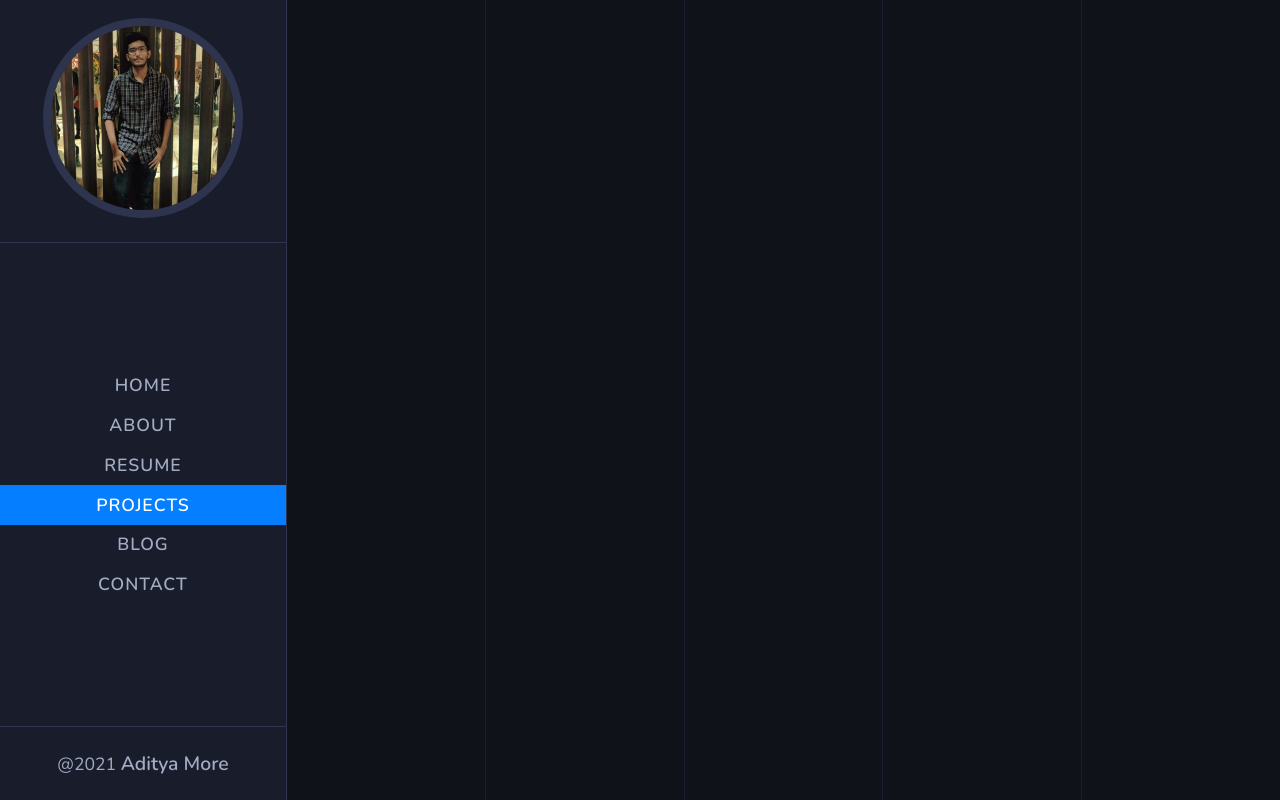
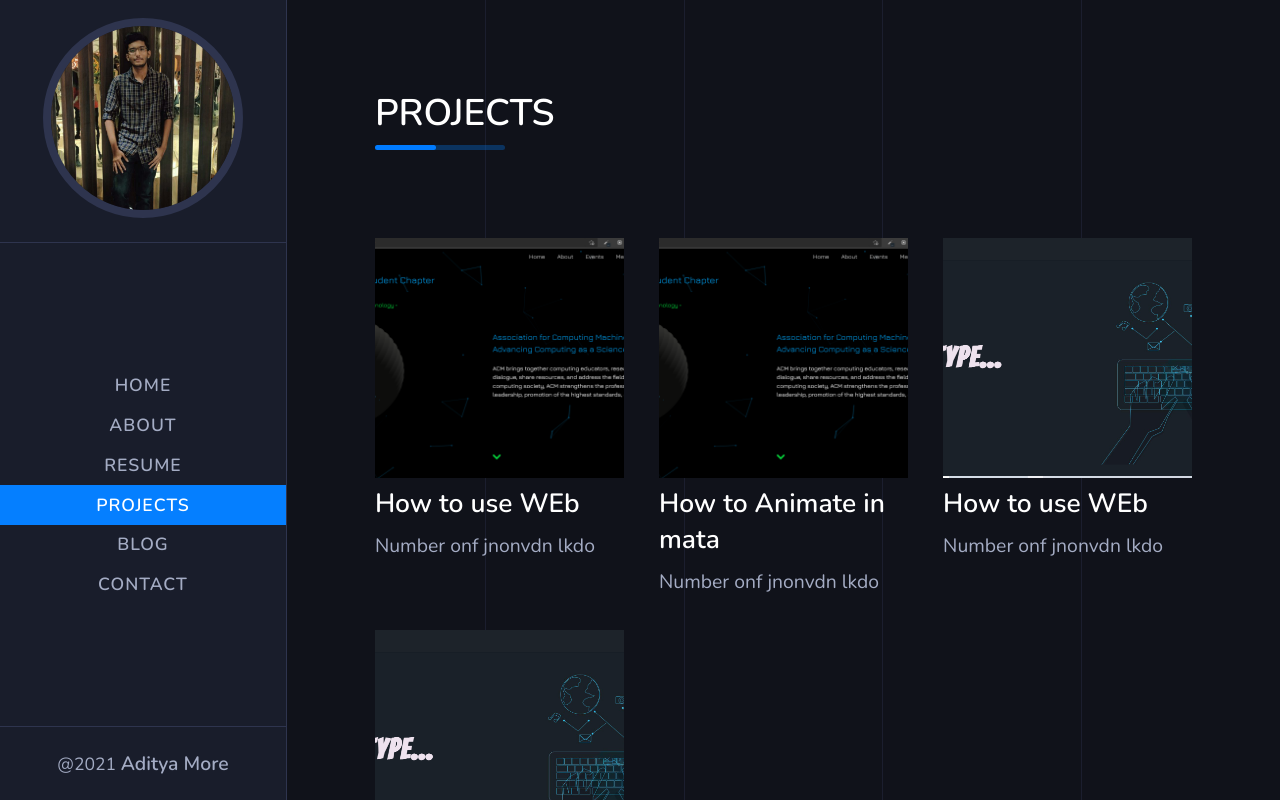
Before and after one commit to Adi720/Portfolio, a React (Create React App) app: page /projects in a window 1280 px wide. Shown: the top 800 px of the page. Built offline with nearby package versions, Linux system fonts and the light colour scheme.

Commit message:
projects-page layout

```diff
--- /dev/null
+++ b/src/Components/Menu.js
@@ -0,0 +1,63 @@
+import React from 'react'
+import styled from 'styled-components'
+import { GitHub } from '@material-ui/icons'
+import { Pinterest } from '@material-ui/icons'
+
+const Menu = ({ menuItems }) => {
+    return (
+        <MenuItemStyled>
+            {
+                menuItems.map((item) => {
+                    return (
+                        <div className="grid-item" key={item.id}>
+                            <div className="project-content">
+                                <div className="project-image">
+                                    <img src={item.image} alt="" />
+                                    <ul>
+                                        <li>
+                                            <a href={item.link1}>
+                                                <GitHub />
+                                            </a>
+                                        </li>
+                                        <li>
+                                            <a href={item.link2}>
+                                                <Pinterest />
+                                            </a>
+                                        </li>
+                                    </ul>
+                                </div>
+                                <h6>{item.title}</h6>
+                                <p>{item.text}</p>
+                            </div>
+                        </div>
+                    )
+                })
+            }
+        </MenuItemStyled>
+    )
+}
+
+const MenuItemStyled = styled.div`
+    display: grid;
+    grid-template-columns: repeat(3, 1fr);
+    grid-gap: 2rem;
+    .grid-item{
+        .project-content{
+            display: block;
+            position: relative;
+            h6{
+                font-size: 1.5rem;
+            }
+            img{
+                width: 100%;
+                height: 30vh;
+                object-fit: cover;
+            }
+            ul{
+                display: none;
+            }
+        }
+    }
+`;
+
+export default Menu
--- /dev/null
+++ b/src/Data/projects.js
@@ -0,0 +1,44 @@
+import img1 from "../assets/images/portImages/acm.jpg";
+import img2 from "../assets/images/portImages/typemaster.jpg";
+import img3 from "../assets/images/portImages/acm.jpg";
+
+const projects = [
+    {
+        id: 1,
+        category: 'Web Development',
+        image: img1,
+        link1: 'https://www.google.com',
+        link2: 'https://www.google.com',
+        title: 'How to use WEb',
+        text: 'Number onf jnonvdn lkdo'
+    },
+    {
+        id: 2,
+        category: 'Animation',
+        image: img3,
+        link1: 'https://www.google.com',
+        link2: 'https://www.google.com',
+        title: 'How to Animate in mata',
+        text: 'Number onf jnonvdn lkdo'
+    },
+    {
+        id: 3,
+        category: 'Web Development',
+        image: img2,
+        link1: 'https://www.google.com',
+        link2: 'https://www.google.com',
+        title: 'How to use WEb',
+        text: 'Number onf jnonvdn lkdo'
+    },
+    {
+        id: 4,
+        category: 'Web Development',
+        image: img2,
+        link1: 'https://www.google.com',
+        link2: 'https://www.google.com',
+        title: 'How to use WEb',
+        text: 'Number onf jnonvdn lkdo'
+    },
+]
+
+export default projects;
--- a/src/Pages/ProjectsPage.js
+++ b/src/Pages/ProjectsPage.js
@@ -1,11 +1,27 @@
-import React from 'react'
+import React, { useState } from 'react'
+import styled from 'styled-components'
+import { MainLayout, InnerLayout } from '../Styles/Layout'
+import Title from '../Components/Title'
+import projects from '../Data/projects'
+import Menu from '../Components/Menu'
+const ProjectsPage = () => {
+    const [menuItems, setMenuItems] = useState(projects);
+    return (
+        <ProjectsPageStyled>
+            <MainLayout>
+                <Title title="Projects" />
+                <InnerLayout>
+                    <Menu menuItems={menuItems} />
 
-const ProjectsPage = () => {
-    return (
-        <div>
-
-        </div>
+                </InnerLayout>
+            </MainLayout>
+        </ProjectsPageStyled>
     )
 }
 
+const ProjectsPageStyled = styled.div`
+
+
+`;
+
 export default ProjectsPage
```
Also changed, not shown: src/assets/images/portImages/acm.jpg (added), src/assets/images/portImages/typemaster.jpg (added).
